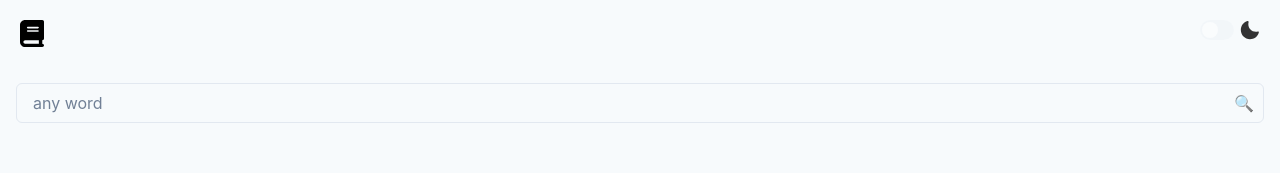
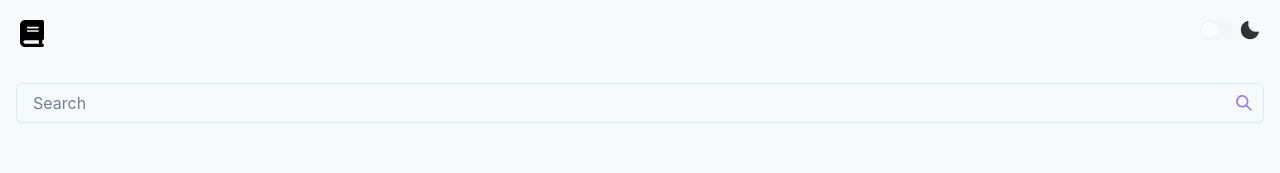
Before and after one commit to ayequill/dictionary, a React (Vite) app: page / in a window 1280 px wide. Shown: the top 173 px of the page. Built offline with nearby package versions, Linux system fonts and the light colour scheme.

Commit message:
changed the placeholder

```diff
--- a/src/App.jsx
+++ b/src/App.jsx
@@ -16,6 +16,11 @@ function App() {
   const [word, setWord] = useState([]);
   const [loading, setLoading] = useState(false);
   const [success, setSuccess] = useState(false);
+  const [loader, setLoader] = useState(false)
+
+  setTimeout(()=>{
+      setLoader(false)
+  }, 3000)
 
   function getSearchValue(e) {
     const target = e.target;
@@ -34,7 +39,6 @@ function App() {
         })
         .catch((error) => console.log(error));
     }
-    console.log(searchValue)
   }, [loading, searchValue]);
 
   function getWord(e) {
--- a/src/components/SearchBar.jsx
+++ b/src/components/SearchBar.jsx
@@ -1,4 +1,6 @@
 import { Box, Input, InputGroup, InputRightElement, useColorModeValue } from "@chakra-ui/react";
+import { SearchIcon } from '@chakra-ui/icons'
+
 // import { useState } from "react";
 // import Search from "../assets/searchengin.svg";
 
@@ -11,11 +13,11 @@ export default function SearchBar({getWord, getValue}) {
     <Box py='1em'>
       <InputGroup
       >
-        <InputRightElement id="search" onClick={(e) => getWord(e)} pointerEvents='auto' children='🔍' />
+        <InputRightElement id="search" onClick={(e) => getWord(e)} pointerEvents='auto' children={<SearchIcon color='purple.400' />} />
         <Input
         onKeyDown={(e) => getWord(e)}
         onChange={(e) => getValue(e)}
-        placeholder="any word"
+        placeholder="Search"
         color={color}
         />
         </InputGroup>
```
